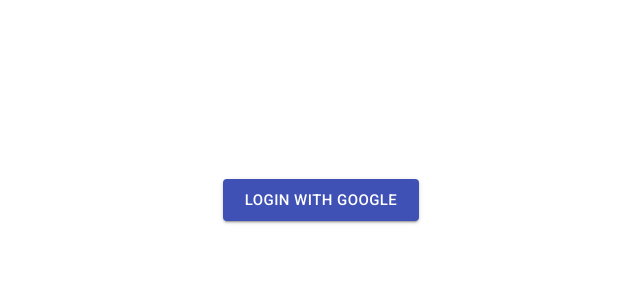
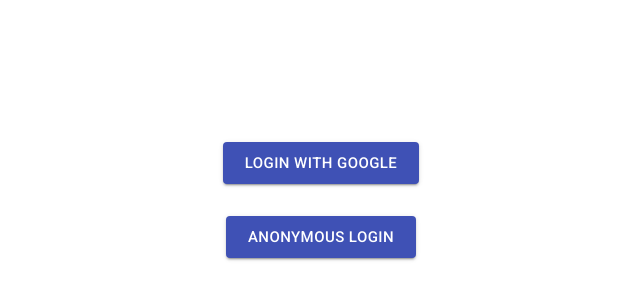
Before and after one commit to enkeyz/order-tracking-app, a React (Create React App) app: page / in a window 1280 px wide. Shown: the part 200-500 px from the top of the page, without its empty margins (319-959 px from the left). Built offline with nearby package versions, Linux system fonts and the light colour scheme; no server answers.

Commit message:
added anonymous login
Signed-off-by: enkeyz <klarnorbert@gmail.com>

```diff
--- a/src/components/Login.js
+++ b/src/components/Login.js
@@ -3,7 +3,10 @@
 import Button from "@material-ui/core/Button";
 import Box from "@material-ui/core/Box";
 
-import { signInWithGoogle } from "../services/firebase/firebase";
+import {
+  signInWithGoogle,
+  signInAnonymous,
+} from "../services/firebase/firebase";
 import { UserContext } from "../providers/UserProvider";
 
 const Login = () => {
@@ -25,6 +28,7 @@
       display="flex"
       alignItems="center"
       justifyContent="center"
+      flexDirection="column"
       style={{ width: "100vw", height: "100vh" }}
     >
       <Button
@@ -32,8 +36,17 @@
         color="primary"
         size="large"
         onClick={signInWithGoogle}
+        style={{ marginBottom: "2rem" }}
       >
         LogIn with Google
+      </Button>
+      <Button
+        variant="contained"
+        color="primary"
+        size="large"
+        onClick={signInAnonymous}
+      >
+        Anonymous login
       </Button>
     </Box>
   );
--- a/src/services/firebase/firebase.js
+++ b/src/services/firebase/firebase.js
@@ -23,6 +23,14 @@
 export const signInWithGoogle = async () => {
   try {
     await auth.signInWithPopup(googleProvider);
+  } catch (error) {
+    console.error(error);
+  }
+};
+
+export const signInAnonymous = async () => {
+  try {
+    await auth.signInAnonymously();
   } catch (error) {
     console.error(error);
   }
```
